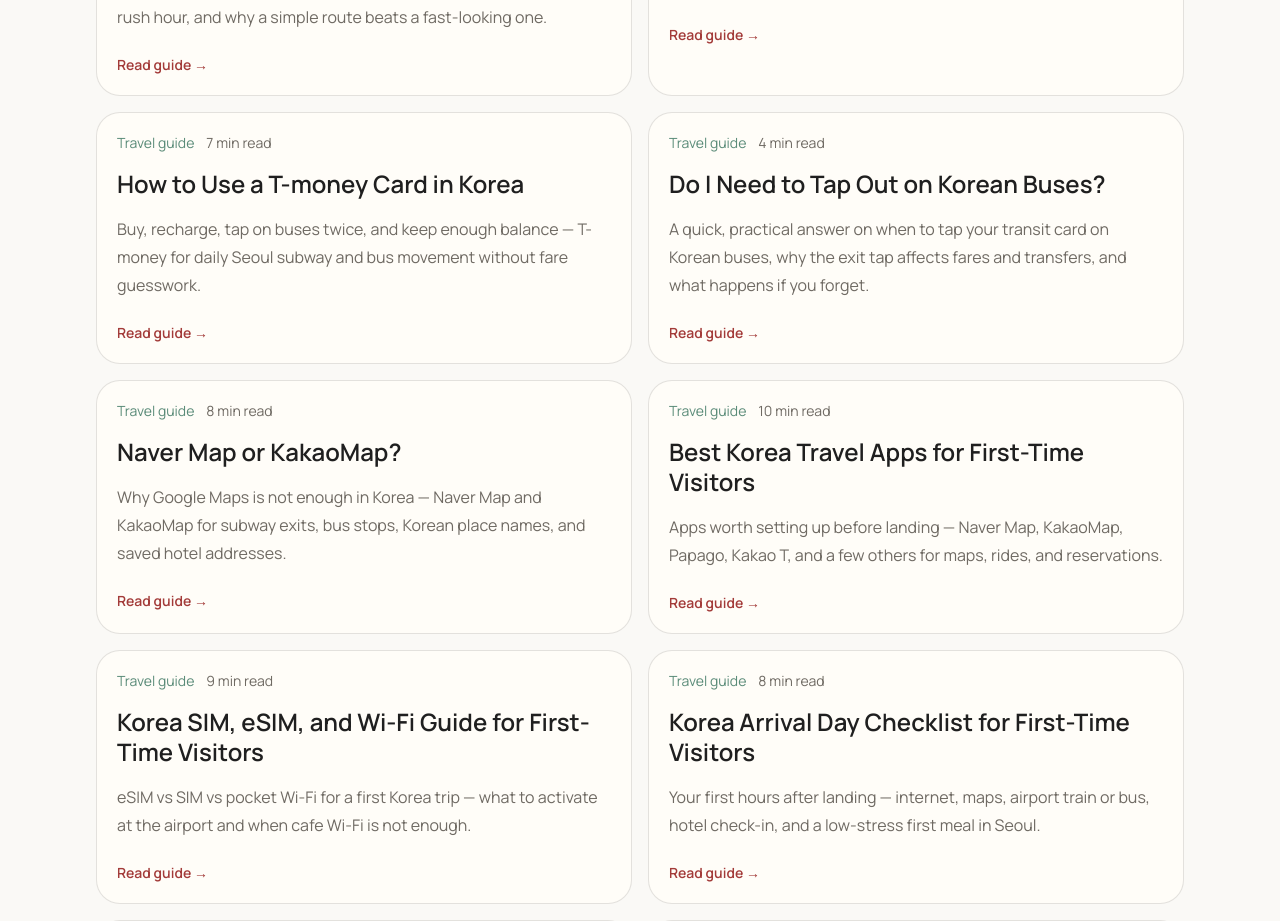
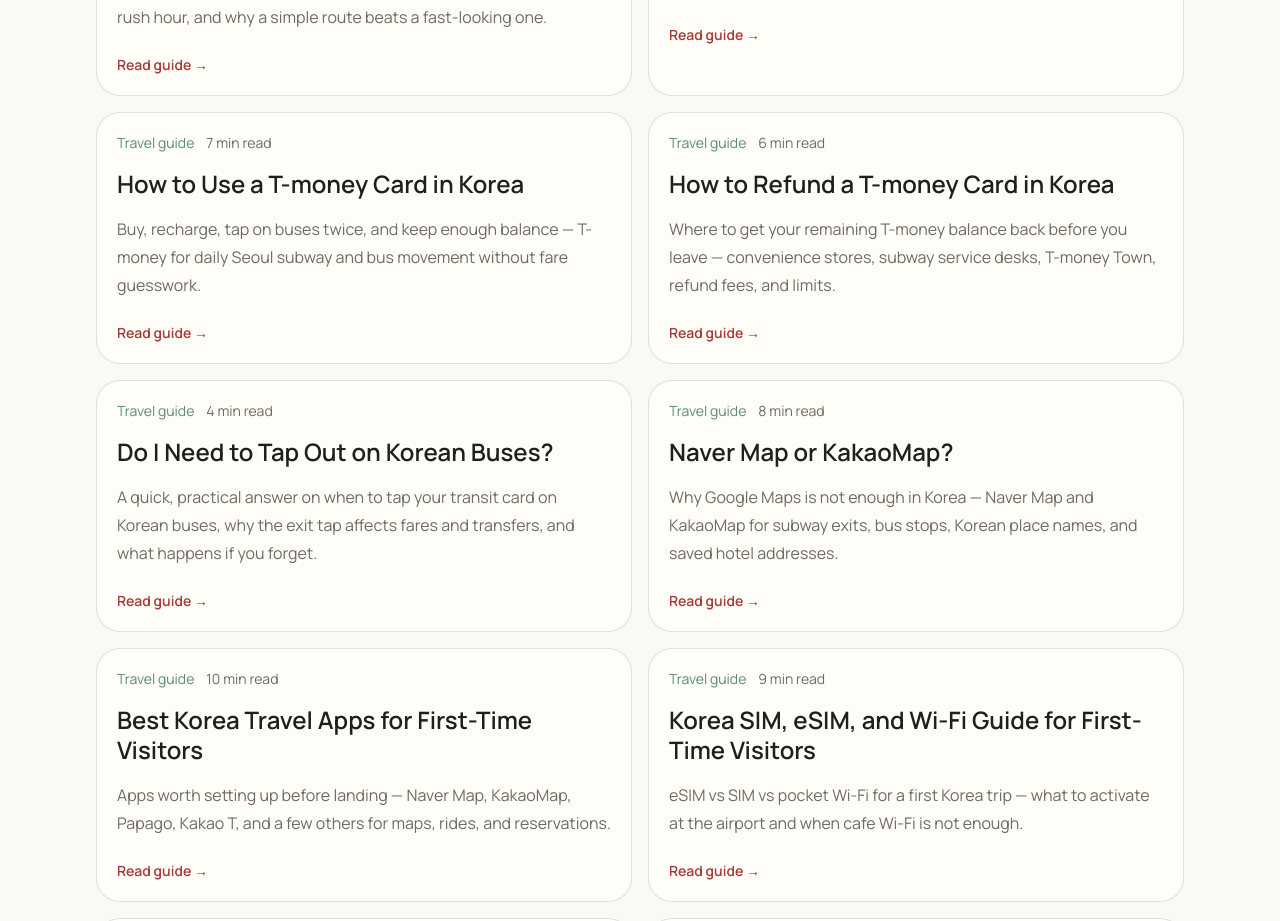
Before and after one commit to kjgusgh-source/korea-inside, a Next.js app: page /travel in a window 1280 px wide. Shown: the part 2600-3521 px from the top of the page. Built offline with nearby package versions, Linux system fonts and the light colour scheme.

Commit message:
feat(travel): add refund guide to travel hub card list

```diff
--- a/app/travel/page.tsx
+++ b/app/travel/page.tsx
@@ -134,6 +134,16 @@ const STANDALONE_TRAVEL_GUIDES = [
       "Buy, recharge, tap on buses twice, and keep enough balance — T-money for daily Seoul subway and bus movement without fare guesswork.",
     href: "/travel/how-to-use-t-money-card-in-korea",
     readingTime: "7 min read",
+  },
+  {
+    id: "how-to-refund-a-t-money-card-in-korea",
+    category: "travel",
+    categoryLabel: "Travel guide",
+    title: "How to Refund a T-money Card in Korea",
+    description:
+      "Where to get your remaining T-money balance back before you leave — convenience stores, subway service desks, T-money Town, refund fees, and limits.",
+    href: "/travel/how-to-refund-a-t-money-card-in-korea",
+    readingTime: "6 min read",
   },
   {
     id: "do-i-need-to-tap-out-on-korean-buses",
```
